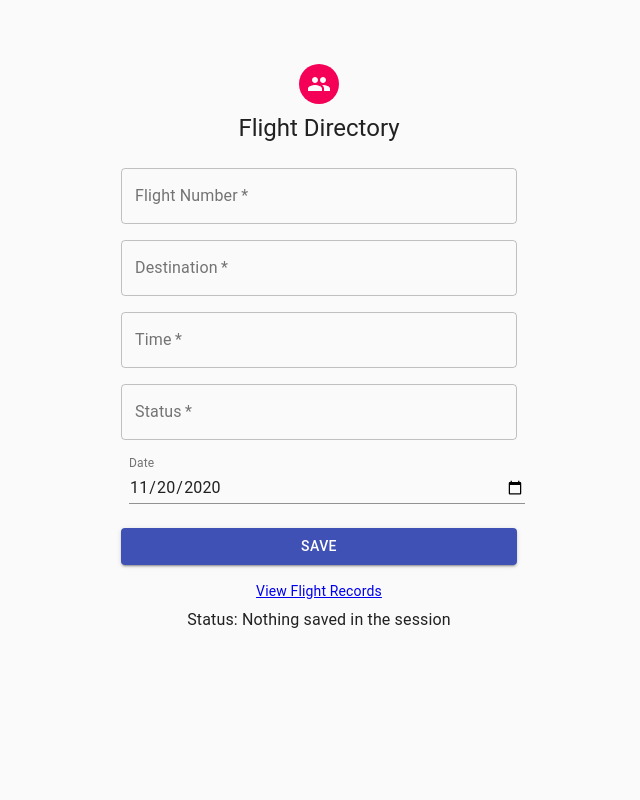
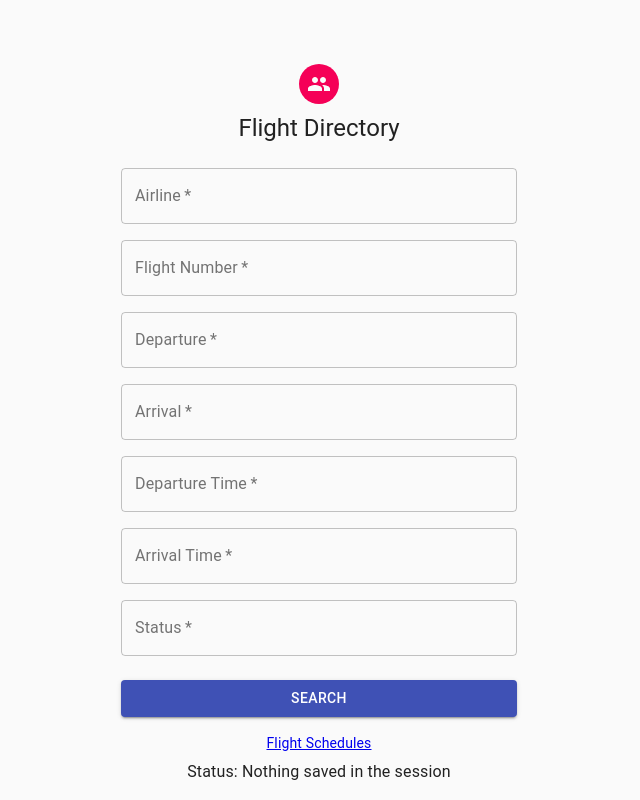
Before and after one commit to TanNguyen5659/172cmpe, a React (Create React App) app in the folder react-springboot-mysql-master/frontend/: page / in a window 1280 px wide. Shown: the whole page, without its empty margins (321-961 px from the left). Built offline with nearby package versions, Linux system fonts and the light colour scheme.

Commit message:
update tables

```diff
--- a/react-springboot-mysql-master/frontend/src/Components/AddFlight.js
+++ b/react-springboot-mysql-master/frontend/src/Components/AddFlight.js
@@ -39,16 +39,22 @@ export default function AddFlight() {
   const classes = useStyles();
   const [firstLoad, setLoad] = React.useState(true);
 
-  const [dob, setSelectedDate] = React.useState("");
-  const [name, setName] = React.useState("");
-  const [department, setDepartment] = React.useState("");
-  const [gender, setGender] = React.useState("");
+  const [airline, setAirlineName] = React.useState("");
+  const [flightNumber, setFlightNumber] = React.useState("");
+  const [departure, setDeparture] = React.useState("");
+  const [arrival, setArrival] = React.useState("");
+  const [departureTime, setDepartureTime] = React.useState("");
+  const [arrivalTime, setArrivalTime] = React.useState("");
+  const [status, setStatus] = React.useState("");
 
-  const handleDateChange = event => {setSelectedDate(event.target.value);
+  const handleAirlineChange = event => {setAirlineName(event.target.value);
   console.log("check date: ",event.target.value)}
-  const handleNameChange = event => setName(event.target.value);
-  const handlDepartmentChange = event => setDepartment(event.target.value);
-  const handleGenderChange = event => setGender(event.target.value);
+  const handleFlightNumberChange = event => setFlightNumber(event.target.value);
+  const handleDepartureChange = event => setDeparture(event.target.value);
+  const handleArrivalChange = event => setArrival(event.target.value);
+  const handleDepartureTimeChange = event => setDepartureTime(event.target.value);
+  const handleArrivalTimeChange = event => setArrivalTime(event.target.value);
+  const handleStatusChange = event => setStatus(event.target.value);
 
   const [message, setMessage] = React.useState("Nothing saved in the session");
 
@@ -72,11 +78,15 @@ export default function AddFlight() {
   }
 
   const handleSubmit = variables => {
-    const toInput = { name, department, gender, dob };
+    const toInput = { airline, flightNumber, departure, arrival, departureTime, arrivalTime, status};
     sampleFunc(toInput);
-    setName("");
-    setDepartment("");
-    setGender("");
+    setAirlineName("");
+    setFlightNumber("");
+    setDeparture("");
+    setArrival("");
+    setDepartureTime("");
+    setArrivalTime("");
+    setStatus("");
   };
 
   if (firstLoad) {
@@ -101,25 +111,25 @@ export default function AddFlight() {
                 variant="outlined"
                 required
                 fullWidth
-                id="name"
-                value={name}
-                label="Flight Number"
-                name="name"
-                autoComplete="name"
-                onChange={handleNameChange}
+                id="airline"
+                value={airline}
+                label="Airline"
+                name="airline"
+                autoComplete="airline"
+                onChange={handleAirlineChange}
               />
             </Grid>
             <Grid item xs={12}>
               <TextField
-                autoComplete="department"
-                name="department"
+                autoComplete="flightNumber"
+                name="flightNumber"
                 variant="outlined"
                 required
                 fullWidth
-                value={department}
-                id="department"
-                label="Destination"
-                onChange={handlDepartmentChange}
+                value={flightNumber}
+                id="flightNumber"
+                label="Flight Number"
+                onChange={handleFlightNumberChange}
               />
             </Grid>
             <Grid item xs={12}>
@@ -127,12 +137,51 @@ export default function AddFlight() {
                 variant="outlined"
                 required
                 fullWidth
-                id="gender"
-                value={gender}
-                label="Time"
-                name="gender"
-                // autoComplete="gender"
-                onChange={handleGenderChange}
+                id="departure"
+                value={departure}
+                label="Departure"
+                name="departure"
+                autoComplete="departure"
+                onChange={handleDepartureChange}
+              />
+            </Grid>
+            <Grid item xs={12}>
+              <TextField
+                variant="outlined"
+                required
+                fullWidth
+                id="arrival"
+                value={arrival}
+                label="Arrival"
+                name="arrival"
+                autoComplete="arrival"
+                onChange={handleArrivalChange}
+              />
+            </Grid>
+            <Grid item xs={12}>
+              <TextField
+                variant="outlined"
+                required
+                fullWidth
+                id="departureTime"
+                value={departureTime}
+                label="Departure Time"
+                name="departureTime"
+                autoComplete="departureTime"
+                onChange={handleDepartureTimeChange}
+              />
+            </Grid>
+            <Grid item xs={12}>
+              <TextField
+                variant="outlined"
+                required
+                fullWidth
+                id="arrivalTime"
+                value={departureTime}
+                label="Arrival Time"
+                name="arrivalTime"
+                autoComplete="arrivalTime"
+                onChange={handleArrivalTimeChange}
               />
             </Grid>
             <Grid item xs={12}>
@@ -141,29 +190,16 @@ export default function AddFlight() {
                 required
                 fullWidth
                 id="status"
-                value={gender}
+                value={status}
                 label="Status"
                 name="status"
-                // autoComplete="gender"
-                onChange={handleGenderChange}
-              />
-            </Grid>
-            <Grid item xs={12}>
-              <TextField
-                id="date"
-                label="Date"
-                type="date"
-                defaultValue="2020-11-20"
-                className={classes.textField}
-                InputLabelProps={{
-                  shrink: true
-                }}
-                onChange={handleDateChange}
+                autoComplete="status"
+                onChange={handleStatusChange}
               />
             </Grid>
           </Grid>
           <Button
-            // type="submit"
+            type="submit"
             fullWidth
             variant="contained"
             color="primary"
@@ -171,12 +207,12 @@ export default function AddFlight() {
             className={classes.submit}
             onClick={handleSubmit}
           >
-            Save
+            Search
           </Button>
 
           <Grid container justify="center">
             <Grid item>
-              <Link to="/view">View Flight Records</Link>
+              <Link to="/view">Flight Schedules</Link>
             </Grid>
           </Grid>
         </form>
--- a/react-springboot-mysql-master/frontend/src/Components/Table.js
+++ b/react-springboot-mysql-master/frontend/src/Components/Table.js
@@ -69,7 +69,7 @@ export default function SimpleTable() {
         <GroupIcon />
       </Avatar>
       <Typography component="h1" variant="h5">
-        Today Flight Departure
+        Flight Schedules
       </Typography>
 
       {isLoading ? (
@@ -84,17 +84,23 @@ export default function SimpleTable() {
               <TableRow>
                 <TableCell align="center">Airline</TableCell>
                 <TableCell align="center">Flight Number</TableCell>
-                <TableCell align="center">Destination</TableCell>
+                <TableCell align="center">Departure</TableCell>
+                <TableCell align="center">Arrival</TableCell>
+                <TableCell align="center">Departure Time</TableCell>
+                <TableCell align="center">Arrival Time</TableCell>
                 <TableCell align="center">Status</TableCell>
               </TableRow>
             </TableHead>
             <TableBody>
               {data?.map(row => (
                 <TableRow key={row.name}>
-                  <TableCell align="center">{row.name}</TableCell>
-                  <TableCell align="center">{row.department}</TableCell>
-                  <TableCell align="center">{row.gender}</TableCell>
-                  <TableCell align="center">{row.dob}</TableCell>
+                  <TableCell align="center">{row.airline}</TableCell>
+                  <TableCell align="center">{row.flightNumber}</TableCell>
+                  <TableCell align="center">{row.departure}</TableCell>
+                  <TableCell align="center">{row.arrival}</TableCell>
+                  <TableCell align="center">{row.departureTime}</TableCell>
+                  <TableCell align="center">{row.arrivalTime}</TableCell>
+                  <TableCell align="center">{row.status}</TableCell>
                 </TableRow>
               ))}
             </TableBody>
@@ -104,7 +110,7 @@ export default function SimpleTable() {
       <Link className={classes.link} to="/">
         {" "}
         <Typography align="left">
-          &#x2190; Add new flight
+          &#x2190; Search
         </Typography>{" "}
       </Link>
     </div>
```
Also changed, not shown: 1 other file (tests, documents, lock files or other folders).
